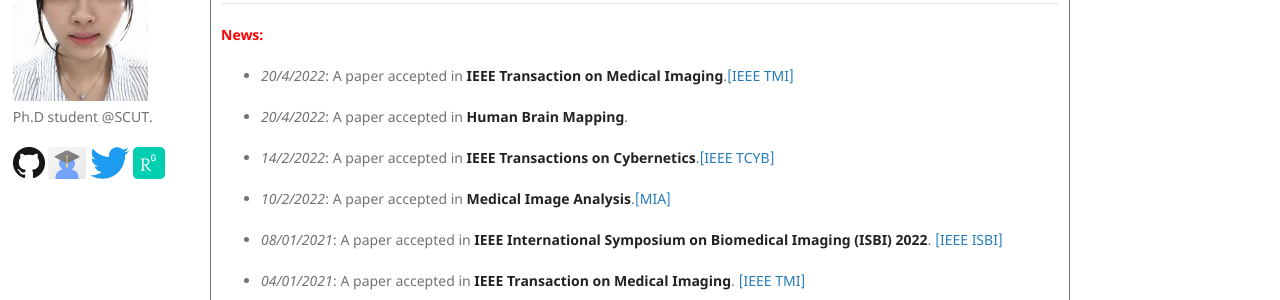
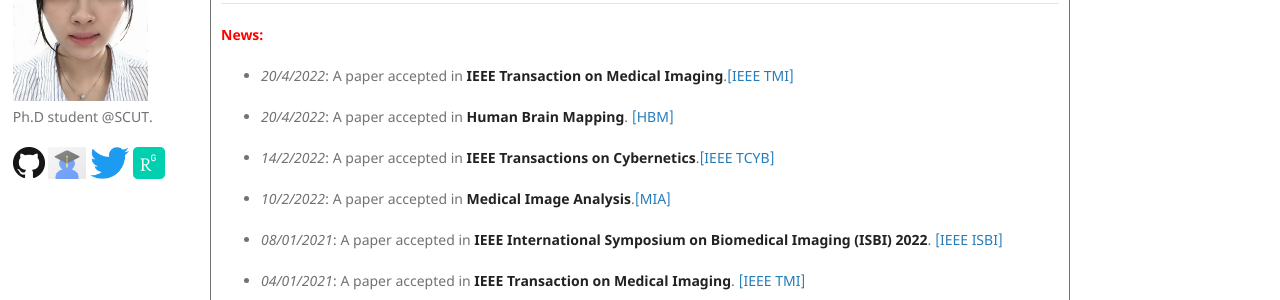
Before and after one commit to Dandy5721/dandy.github.io, a Jekyll site: the page built from index.md, in a window 1280 px wide and 900 px high. Shown: the part 228-528 px from the top of the window. Built offline with Jekyll 4.4.1, drawn with Linux system fonts in a browser that asks for light colours; our own code applies the rules of GitHub Pages for plain Markdown files.

Commit message:
Update index.md

```diff
--- a/index.md
+++ b/index.md
@@ -15,7 +15,7 @@ I am interested in fMRI data analysis and mainfold learning.
 
 - _20/4/2022_: A paper accepted in **IEEE Transaction on Medical Imaging**.[[IEEE TMI]](https://ieeexplore.ieee.org/document/9761822)
 
-- _20/4/2022_: A paper accepted in **Human Brain Mapping**.
+- _20/4/2022_: A paper accepted in **Human Brain Mapping**. [[HBM]](https://onlinelibrary.wiley.com/doi/10.1002/hbm.25897)
 
 - _14/2/2022_: A paper accepted in **IEEE Transactions on Cybernetics**.[[IEEE TCYB]](https://pubmed.ncbi.nlm.nih.gov/35404827/)
 
```
